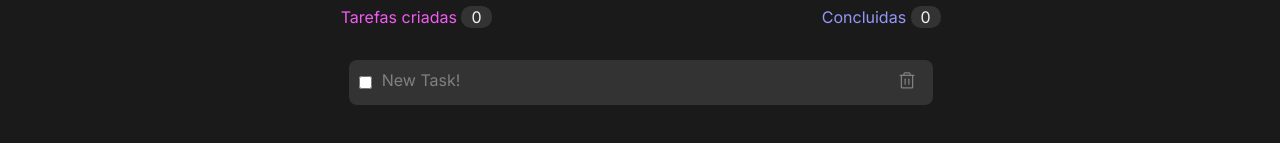
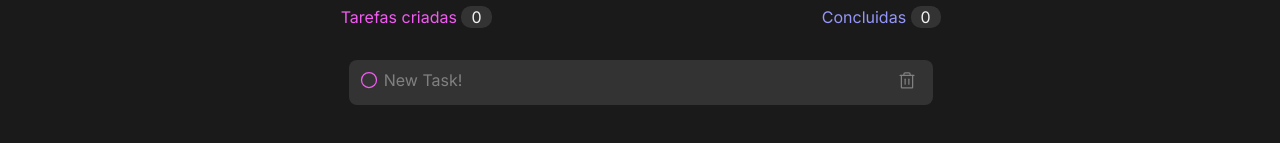
Before and after one commit to aninhabort/to-do-list, a React (Vite) app: page / in a window 1280 px wide. Shown: the part 247-390 px from the top of the page. Built offline with nearby package versions, Linux system fonts and the light colour scheme.

Commit message:
Adicionando checkbox customizado

```diff
--- a/src/components/taskComponent/Task.module.css
+++ b/src/components/taskComponent/Task.module.css
@@ -14,13 +14,26 @@
 }
 
 .checkbox {
+  word-break: break-word;
+  position: relative;
+}
+
+.checkboxLabel {
   display: flex;
-  flex-flow: row;
-  word-break: break-word;
 }
 
 .checkboxInput {
+  display: none;
   margin-right: 10px;
+  position: absolute;
+}
+
+.circle,
+.checkCircle {
+  display: block;
+  cursor: pointer;
+  position: relative;
+  margin-right: 5px;
 }
 
 .checkboxInput:checked + .checkboxLabel {
--- a/src/components/taskComponent/Tasks.tsx
+++ b/src/components/taskComponent/Tasks.tsx
@@ -1,25 +1,49 @@
-import { Trash } from "phosphor-react";
+import { CheckCircle, Circle, Trash } from "phosphor-react";
 
 import styles from "./Task.module.css";
+import { useState } from "react";
 
 interface TasksContent {
   content: string;
-  onDelete: (content: string) => void
+  onDelete: (content: string) => void;
 }
 
 const Tasks = ({ content, onDelete }: TasksContent) => {
+  const [checked, setChecked] = useState(false);
+
   function handleDeleteTask() {
     onDelete(content);
   }
 
+  const handleCheckboxChange = () => {
+    return !checked ? setChecked(true) : setChecked(false);
+  };
+
   return (
     <div className={styles.taskContent}>
       <div className={styles.checkbox}>
-        <input type="checkbox" id="taskInput" className={styles.checkboxInput} />
-        <label className={styles.checkboxLabel} htmlFor="taskInput">{content}</label>
+        <input
+          type="checkbox"
+          id="taskInput"
+          className={styles.checkboxInput}
+          checked={checked}
+          onChange={handleCheckboxChange}
+        />
+        <label className={styles.checkboxLabel} htmlFor="taskInput">
+        {!checked ? (
+          <Circle className={styles.circle} size={20} color="var(--pink)" />
+        ) : (
+          <CheckCircle
+            className={styles.checkCircle}
+            size={20}
+            color="var(--purple)"
+          />
+        )}
+          {content}
+        </label>
       </div>
       <button onClick={handleDeleteTask} className={styles.removeButton}>
-        <Trash size={20} color="var(--gray-300)"/>
+        <Trash size={20} color="var(--gray-300)" />
       </button>
     </div>
   );
```
